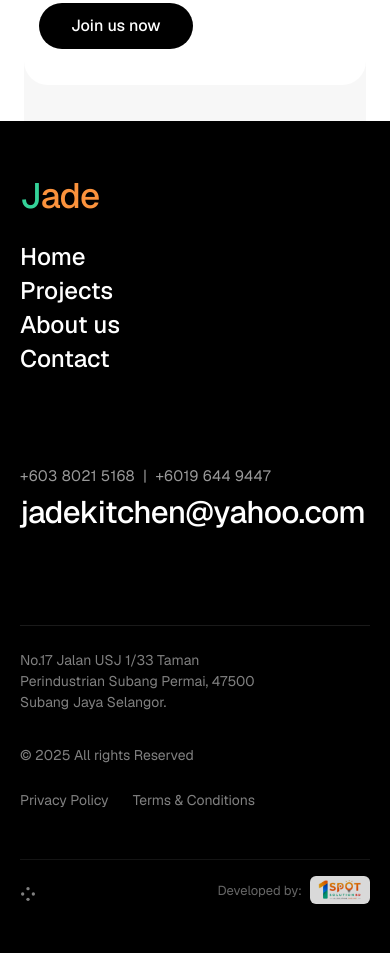
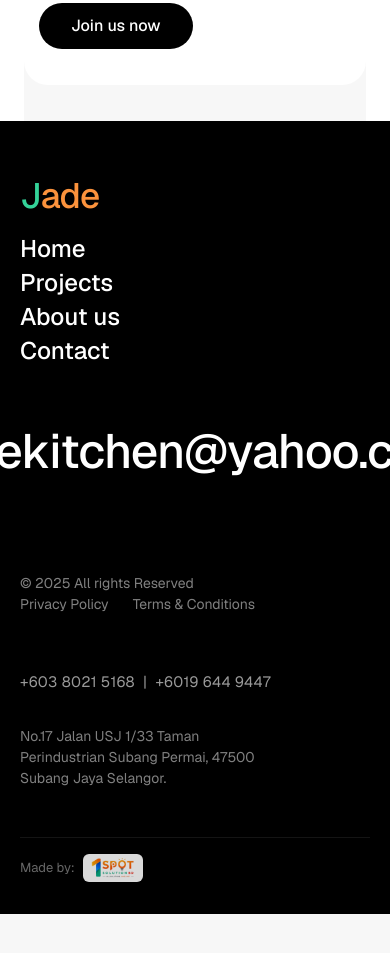
Before and after one commit to omarfaruk16/Jade, a Next.js app in the folder frontend/: page /about in a window 390 px wide. Shown: the part 5520-6473 px from the top of the page. After the commit the page ends 6434 px from the top, so only its background shows below. Built offline with nearby package versions, Linux system fonts and the light colour scheme; no server answers.

Commit message:
style: fix footer alignment and remove extra bottom gap

```diff
--- a/frontend/src/components/layout/Footer.module.css
+++ b/frontend/src/components/layout/Footer.module.css
@@ -2,8 +2,7 @@
   background: #000000;
   color: #ffffff;
   padding: 6rem 24px 3rem;
-  min-height: 100vh;
-  position: sticky;
+  position: relative;
   z-index: 10;
   overflow: hidden;
   font-family: var(--font-geist-sans), 'Geist', sans-serif;
@@ -14,14 +13,48 @@
   margin: 0 auto;
   display: flex;
   flex-direction: column;
-  gap: 4rem;
+  gap: 3rem;
 }
 
-/* TOP ROW */
-.topRow {
+/* GRID ROWS */
+.gridRow {
+  display: grid;
+  grid-template-columns: 1fr 1fr;
+  width: 100%;
+}
+
+.gridRow.top {
+  align-items: flex-start;
+}
+
+.gridRow.middle {
+  align-items: flex-end;
+}
+
+.gridRow.bottom {
+  align-items: flex-end;
+  font-size: 14px;
+  color: rgba(255, 255, 255, 0.5);
+  margin-top: 2rem;
+}
+
+.colLeft {
+  display: flex;
+  flex-direction: column;
+  align-items: flex-start;
+}
+
+.colRight {
   display: flex;
   justify-content: space-between;
   align-items: flex-start;
+  width: 100%;
+}
+
+.colRightBottom {
+  display: flex;
+  justify-content: space-between;
+  align-items: flex-end;
   width: 100%;
 }
 
@@ -93,16 +126,6 @@
 }
 
 /* MIDDLE ROW */
-.middleRow {
-  margin: 4rem 0 2rem;
-  display: flex;
-  flex-direction: column;
-  align-items: center;
-  justify-content: center;
-  text-align: center;
-  gap: 1rem;
-}
-
 .phoneNumbers {
   font-size: 15px;
   font-weight: 400;
@@ -111,17 +134,22 @@
   margin: 0;
 }
 
+.emailContainer {
+  display: flex;
+  justify-content: center;
+  width: 100%;
+  margin: 2rem 0;
+}
 
 .emailText {
   font-size: clamp(3rem, 6vw, 80px);
   font-weight: 500;
   letter-spacing: -0.03em;
   line-height: 1.1;
-  max-width: 900px;
   color: #ffffff;
   transition: opacity 0.2s ease;
   font-family: var(--font-geist-sans), 'Geist', sans-serif;
-  text-align: center;
+  text-decoration: none;
 }
 
 .emailText:hover {
@@ -129,26 +157,10 @@
 }
 
 /* BOTTOM ROW */
-.bottomRow {
-  display: flex;
-  justify-content: space-between;
-  align-items: flex-end;
-  font-size: 14px;
-  color: rgba(255, 255, 255, 0.5);
-  border-top: 1px solid rgba(255, 255, 255, 0.1);
-  padding-top: 2rem;
-}
-
-.bottomLeft {
-  display: flex;
-  flex-direction: column;
-  gap: 0.75rem;
-  align-items: flex-start;
-}
-
 .policyLinks {
   display: flex;
   gap: 1.5rem;
+  margin-bottom: 1.5rem;
 }
 
 .policyLinks a {
@@ -197,10 +209,6 @@
     font-size: 26px;
   }
 
-  .bottomLeft {
-    gap: 0.5rem;
-  }
-
   .policyLinks {
     flex-direction: column;
     gap: 0.5rem;
@@ -213,14 +221,24 @@
     padding: 4rem 20px 2rem;
   }
 
+  .gridRow {
+    grid-template-columns: 1fr;
+    gap: 2rem;
+  }
+
+  .colRight {
+    flex-direction: column;
+    gap: 2rem;
+  }
+
+  .colRightBottom {
+    flex-direction: column;
+    align-items: flex-start;
+    gap: 2rem;
+  }
+
   .container {
     gap: 3rem;
-  }
-
-  .topRow {
-    flex-direction: column;
-    align-items: flex-start;
-    gap: 2.5rem;
   }
 
   .tagline {
@@ -239,27 +257,8 @@
     display: none;
   }
 
-  .middleRow {
-    margin: 3rem 0;
-    align-items: flex-start;
-    text-align: left;
-    gap: 0.5rem;
-  }
-
-  .phoneNumbers {
-    font-size: 15px;
-  }
-
-  .emailText {
-    font-size: clamp(1.8rem, 8vw, 3.2rem);
-    word-break: break-all;
-  }
-
-  .bottomRow {
-    flex-direction: column;
-    align-items: flex-start;
-    gap: 2rem;
-    padding-top: 1.5rem;
+  .emailContainer {
+    margin: 1rem 0;
   }
 
   .address {
--- a/frontend/src/components/layout/Footer.tsx
+++ b/frontend/src/components/layout/Footer.tsx
@@ -14,7 +14,8 @@ export default function Footer() {
       <div className={styles.container}>
 
         {/* TOP ROW */}
-        <div className={styles.topRow}>
+        <div className={`${styles.gridRow} ${styles.top}`}>
+          <div className={styles.colLeft}>
             <div className={styles.brandInfo}>
               <Link href="/" className={styles.logo}>
                 <span className={styles.jadeGreen}>J</span><span className={styles.jadeOrange}>ade</span>
@@ -23,14 +24,14 @@ export default function Footer() {
                 We transform your vision into<br />beautifully crafted spaces.
               </p>
             </div>
-
+          </div>
+          <div className={styles.colRight}>
             <div className={styles.navLinks}>
               <Link href="/">Home</Link>
               <Link href="/projects">Projects</Link>
               <Link href="/about">About us</Link>
               <Link href="/contact">Contact</Link>
             </div>
-
             <div className={styles.topRightIcon}>
               <svg width="16" height="16" viewBox="0 0 24 24" fill="none" xmlns="http://www.w3.org/2000/svg">
                 <circle cx="12" cy="4" r="2.5" fill="currentColor" />
@@ -40,19 +41,18 @@ export default function Footer() {
               </svg>
             </div>
           </div>
+        </div>
 
-        {/* MIDDLE ROW */}
-        <div className={styles.middleRow}>
-          <p className={styles.phoneNumbers}>+603 8021 5168 &nbsp;|&nbsp; +6019 644 9447</p>
+        {/* MIDDLE EMAIL ROW */}
+        <div className={styles.emailContainer}>
           <a href="mailto:jadekitchen@yahoo.com" className={styles.emailText}>
             <ScaleBlur text="jadekitchen@yahoo.com" className={styles.emailBlur} />
           </a>
         </div>
 
         {/* BOTTOM ROW */}
-        <div className={styles.bottomRow}>
-
-          <div className={styles.bottomLeft}>
+        <div className={`${styles.gridRow} ${styles.bottom}`}>
+          <div className={styles.colLeft}>
             <div className={styles.policyLinks}>
               <Link href="/privacy">Privacy Policy</Link>
               <Link href="/terms">Terms & Conditions</Link>
@@ -60,30 +60,25 @@ export default function Footer() {
             <p className={styles.copyright}>© 2025 All rights Reserved</p>
           </div>
 
+          <div className={styles.colRightBottom}>
+            <div className={styles.addressSection}>
+              <p className={styles.phoneNumbers} style={{ marginBottom: '2rem' }}>+603 8021 5168 &nbsp;|&nbsp; +6019 644 9447</p>
               <div className={styles.address}>
                 <p>No.17 Jalan USJ 1/33 Taman</p>
                 <p>Perindustrian Subang Permai, 47500</p>
                 <p>Subang Jaya Selangor.</p>
               </div>
+            </div>
 
-          {/* Mobile only elements or placeholder */}
             <div className={styles.bottomRight}>
-            <div className={styles.mobileDiamondIcon}>
-              <svg width="16" height="16" viewBox="0 0 24 24" fill="none" xmlns="http://www.w3.org/2000/svg">
-                <circle cx="12" cy="4" r="2.5" fill="currentColor" />
-                <circle cx="12" cy="20" r="2.5" fill="currentColor" />
-                <circle cx="4" cy="12" r="2.5" fill="currentColor" />
-                <circle cx="20" cy="12" r="2.5" fill="currentColor" />
-              </svg>
-            </div>
               <div className={styles.developerSignature}>
-              <span>Developed by:</span>
+                <span>Made by:</span>
                 <a href="https://onespotsolution.online/" target="_blank" rel="noopener noreferrer" className={styles.devLogoLink}>
                   <img src="/images/1spotsolution-logo.webp" alt="1spot solution logo" className={styles.devLogo} />
                 </a>
               </div>
             </div>
-
+          </div>
         </div>
 
       </div>
```
Lines whose indentation alone changed are shown as unchanged.
